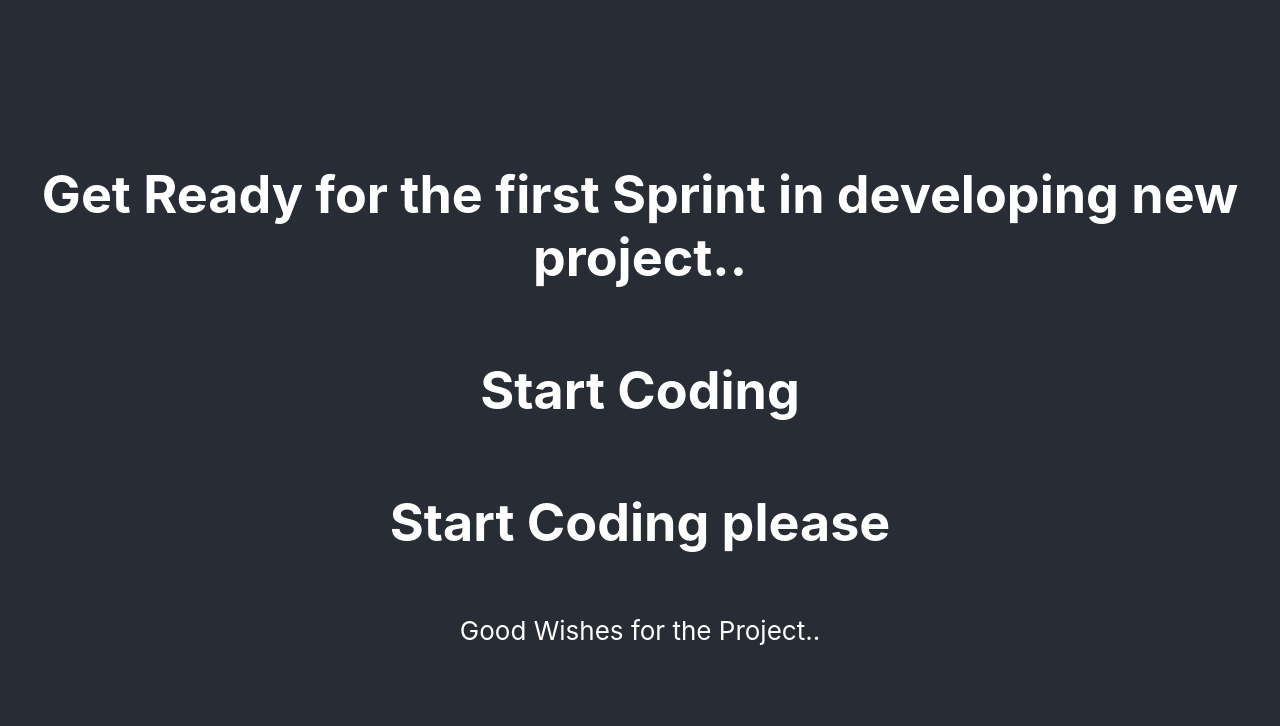
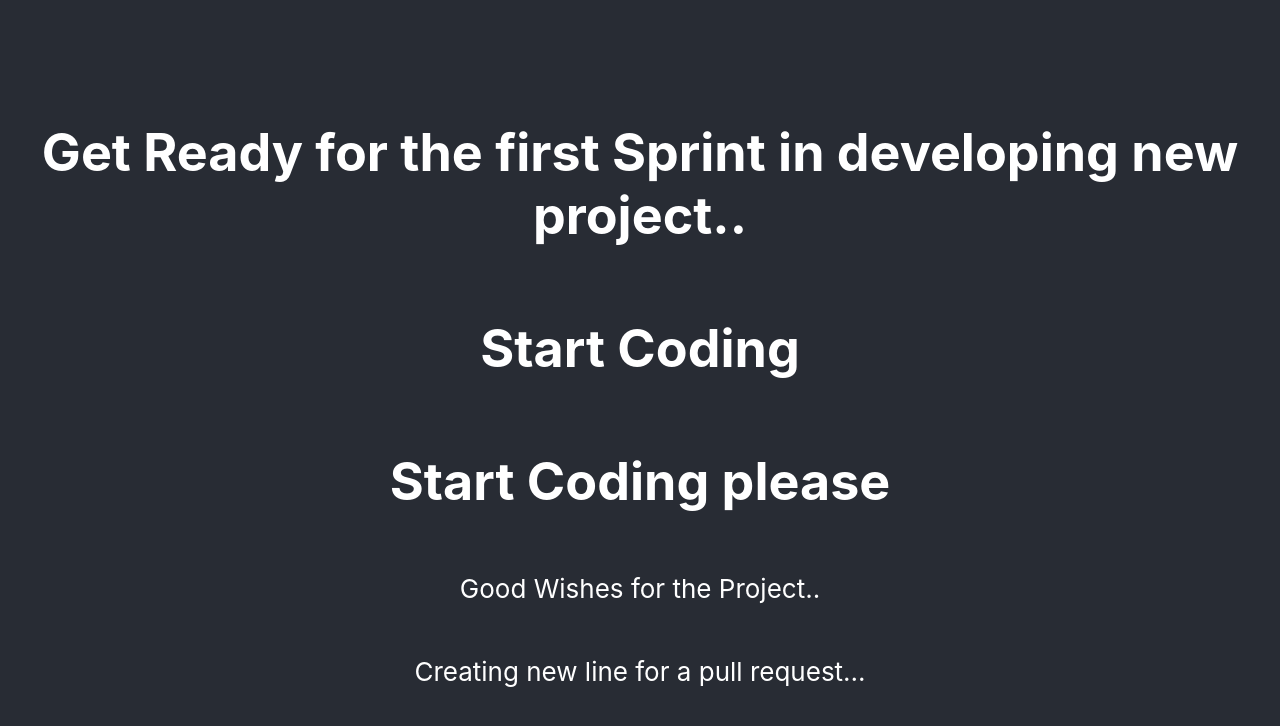
Before and after one commit to shivaprasadmakela/business-app, a React (Create React App) app in the folder business-ui/: page / in a window 1280 px wide. Shown: the top 726 px of the page. Built offline with nearby package versions, Linux system fonts and the light colour scheme.

Commit message:
Test commit

```diff
--- a/business-ui/src/App.tsx
+++ b/business-ui/src/App.tsx
@@ -6,11 +6,10 @@ function App() {
     <div className="App">
       <header className="App-header">
         <h1>Get Ready for the first Sprint in developing new project.. </h1>
-
         <h1>Start Coding</h1>
         <h1>Start Coding please</h1>
         <p>Good Wishes for the Project..</p>
-
+        <p>Creating new line for a pull request...</p>
       </header>
     </div>
   );
```
